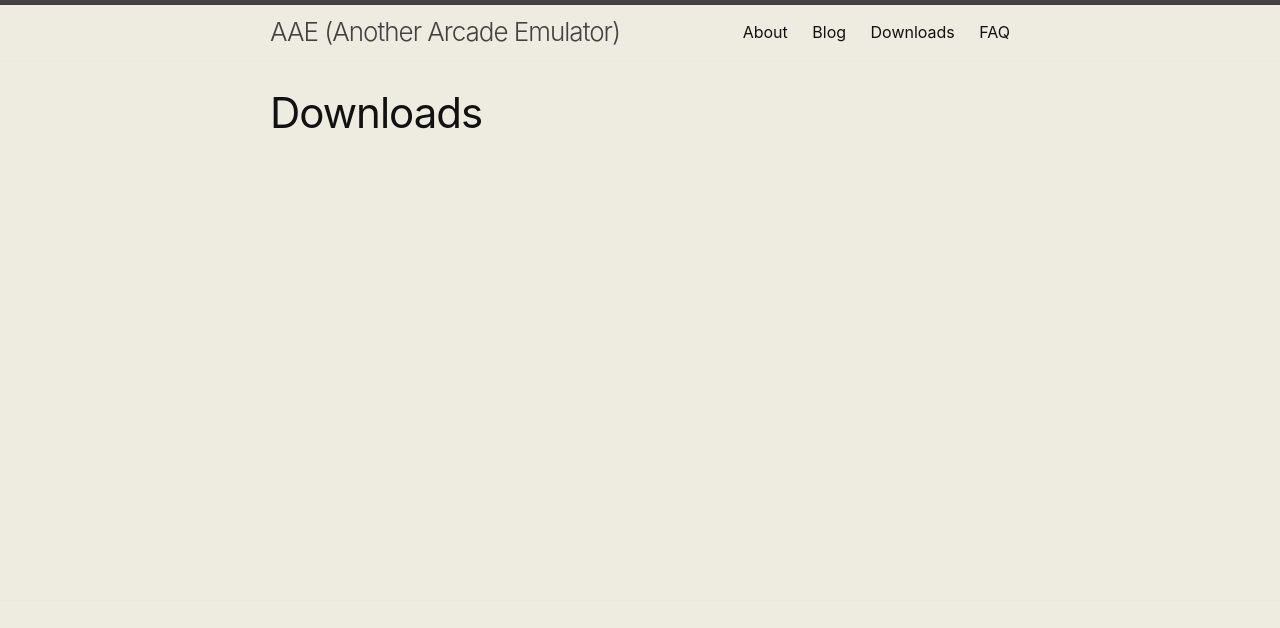
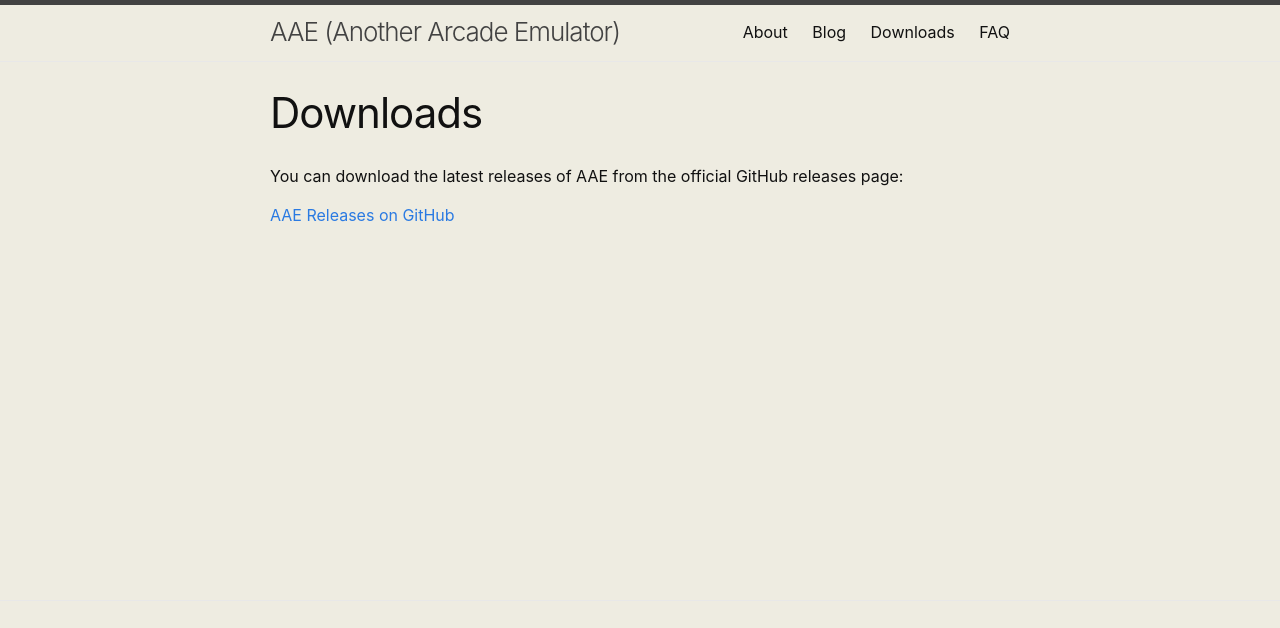
Before and after one commit to tcottrill/aae-emulator, a plain HTML site: page downloads.html in a window 1280 px wide. Shown: the top 628 px of the page. Drawn offline with nearby package versions, Linux system fonts and the light colour scheme.

Commit message:
Add files via upload

```diff
--- a/downloads.html
+++ b/downloads.html
@@ -83,10 +83,10 @@
     <h1 class="post-title">Downloads</h1>
   </header>
 
-  <div class="post-content">
-
-
-  </div>
+     <div class="post-content">
+        <p>You can download the latest releases of AAE from the official GitHub releases page:</p>
+        <p><a href="https://github.com/tcottrill/AAE/releases" target="_blank">AAE Releases on GitHub</a></p>
+      </div>
 
 </article>
 
```
